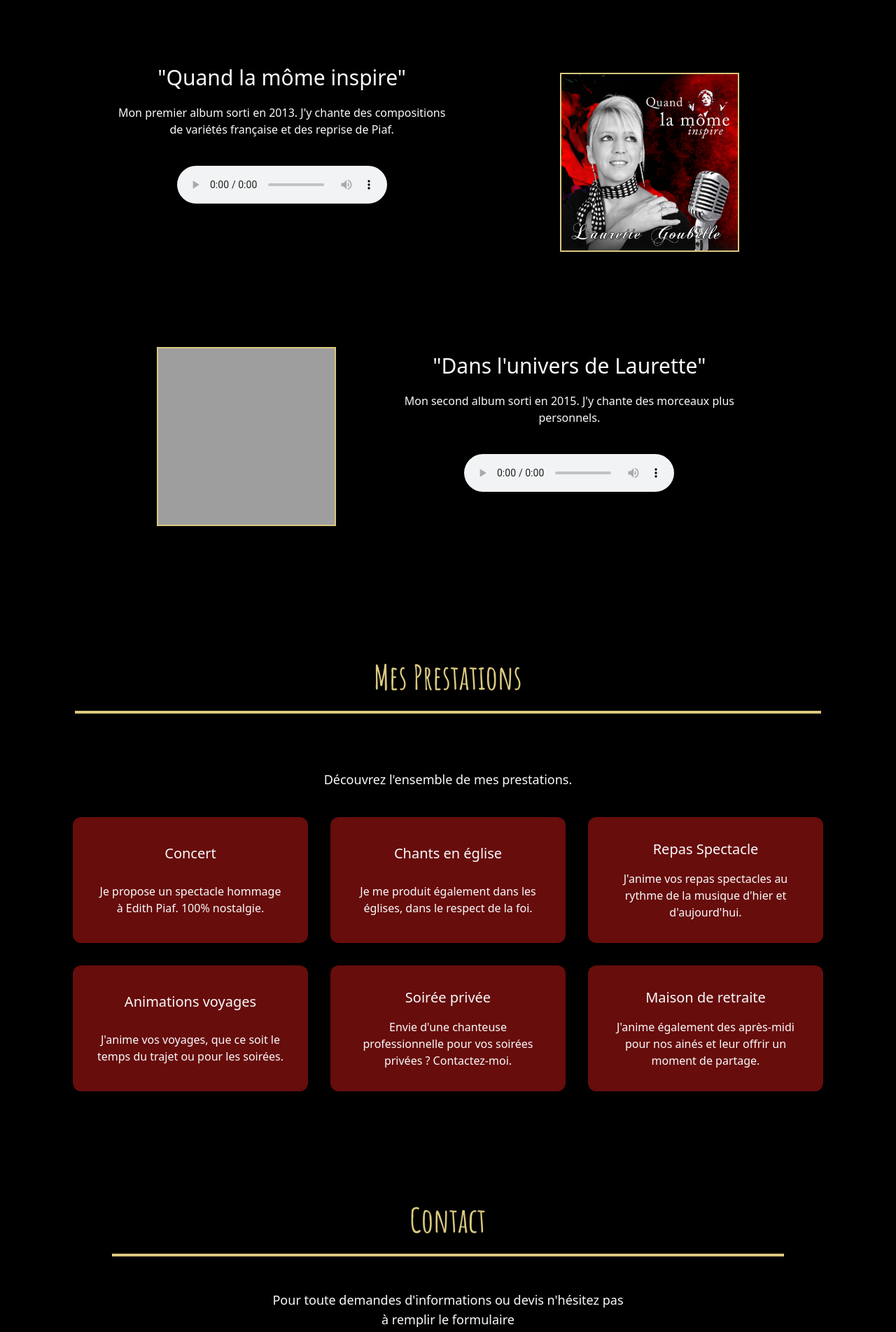
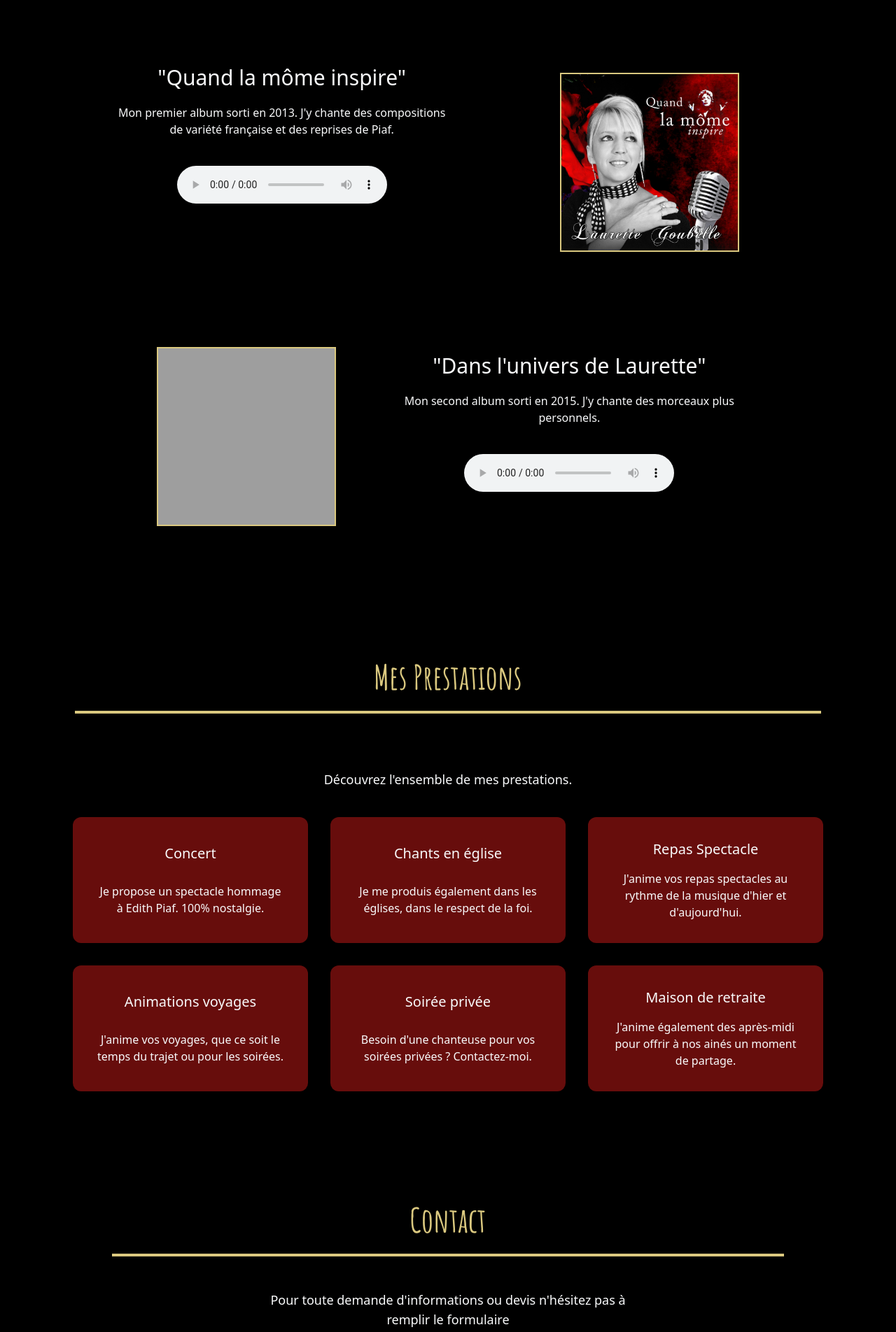
Before and after one commit to MaximHivin/Laurette-Singer-Pro, a website: page index.html in a window 1280 px wide. Shown: the part 1240-3144 px from the top of the page at 70% size. Drawn offline with Linux system fonts and the light colour scheme; grey boxes are pictures that could not be loaded; a web font is replaced by a local one.

Commit message:
correction fautes d'orthographes

```diff
--- a/index.html
+++ b/index.html
@@ -96,11 +96,11 @@
 
           <p class="mx-auto text-center text-base text-gray-50 sm:max-w-md lg:text-xl md:max-w-3xl">Depuis plus de dix ans et mon retour sur scène, j'ai eu la chance de cumuler de nombreuses expériences passionnantes et enrichissantes.</p>
           <div class="relative flex flex-col justify-center sm:flex-row sm:space-x-4 py-5">
-            <a href="#_" class="flex items-center w-full px-6 py-3 mb-3 text-white bg-red rounded-md sm:mb-0 hover:bg-red-700 sm:w-auto sm:py-0 px-2">
+            <a href="https://www.youtube.com/results?search_query=laurette+goubelle" target="_blank" class="flex items-center w-full px-6 py-3 mb-3 text-white bg-red rounded-md sm:mb-0 hover:bg-red-700 sm:w-auto sm:py-0 px-2">
               Mes vidéos
               <svg xmlns="http://www.w3.org/2000/svg" class="w-5 h-5 ml-1" viewBox="0 0 24 24" fill="none" stroke="currentColor" stroke-width="2" stroke-linecap="round" stroke-linejoin="round"><line x1="5" y1="12" x2="19" y2="12"></line><polyline points="12 5 19 12 12 19"></polyline></svg>
             </a>
-            <a href="#_" class="flex items-center px-6 py-3 text-gray-900 bg-gold rounded-md hover:bg-gray-200 hover:text-gray-900">
+            <a href="#_" target="_blank" class="flex items-center px-6 py-3 text-gray-900 bg-gold rounded-md hover:bg-gray-200 hover:text-gray-900">
               Mon actualité
               <svg xmlns="http://www.w3.org/2000/svg" class="w-5 h-5 ml-1" viewBox="0 0 24 24" fill="none" stroke="currentColor" stroke-width="2" stroke-linecap="round" stroke-linejoin="round"><line x1="5" y1="12" x2="19" y2="12"></line><polyline points="12 5 19 12 12 19"></polyline></svg>
             </a>
@@ -133,7 +133,7 @@
                     <div class="mb-0 lg:max-w-lg mr-0 flex justify-center items-center flex-col">
                         <h2 class="text-gray-50 text-3xl px-5">"Quand la môme inspire"</h2>
                         <p class="mb-5 text-base text-gray-50 md:text-center p-5">
-                            Mon premier album sorti en 2013. J'y chante des compositions de variétés française et des reprise de Piaf.
+                            Mon premier album sorti en 2013. J'y chante des compositions de variété française et des reprises de Piaf.
                         </p>
                         <div class="text-center md:mb-10">
                         <audio controls  controlsList="nodownload">
@@ -211,7 +211,7 @@
 
             <div class="relative flex flex-col items-center justify-around col-span-4 px-8 py-8 space-y-4 overflow-hidden bg-red sm:rounded-xl">
                 <h4 class="text-xl font-medium text-gray-50">Chants en église</h4>
-                <p class="text-base text-center text-gray-50">Je me produit également dans les églises, dans le respect de la foi.</p>
+                <p class="text-base text-center text-gray-50">Je me produis également dans les églises, dans le respect de la foi.</p>
             </div>
 
             <div class="relative flex flex-col items-center justify-around col-span-4 px-8 py-8 space-y-4 overflow-hidden bg-red sm:rounded-xl">
@@ -226,12 +226,12 @@
 
             <div class="relative flex flex-col items-center justify-around col-span-4 px-8 py-8 space-y-4 overflow-hidden bg-red sm:rounded-xl">
                 <h4 class="text-xl font-medium text-gray-50">Soirée privée</h4>
-                <p class="text-base text-center text-gray-50">Envie d'une chanteuse professionnelle pour vos soirées privées ? Contactez-moi.</p>
+                <p class="text-base text-center text-gray-50">Besoin d'une chanteuse pour vos soirées privées ? Contactez-moi.</p>
             </div>
 
             <div class="relative flex flex-col items-center justify-around col-span-4 px-8 py-8 space-y-4 overflow-hidden bg-red sm:rounded-xl">
                 <h4 class="text-xl font-medium text-gray-50">Maison de retraite</h4>
-                <p class="text-base text-center text-gray-50">J'anime également des après-midi pour nos ainés et leur offrir un moment de partage.</p>
+                <p class="text-base text-center text-gray-50">J'anime également des après-midi pour offrir à nos ainés un moment de partage.</p>
             </div>
 
         </div>
@@ -251,7 +251,7 @@
 
     <hr class="block mx-auto bg-gold h-1 mb-10 w-10/12 md:w-9/12 border-none">
 
-    <div class="mx-auto text-center mt-5 md:mt-12 md:max-w-lg md:text-center lg:text-lg text-gray-50">Pour toute demandes d'informations ou devis n'hésitez pas à remplir le formulaire</div>
+    <div class="mx-auto text-center mt-5 md:mt-12 md:max-w-lg md:text-center lg:text-lg text-gray-50">Pour toute demande d'informations ou devis n'hésitez pas à remplir le formulaire</div>
 
 
     <form class="body grid grid-cols-1 gap-y-6 relative bg-white max-w-3xl mx-auto py-16 px-4 sm:px-6 lg:py-24 lg:px-8 xl:pl-12" action="https://formsubmit.co/bf054eee4f3fb2c576f0dabeae5ef67b" method="POST">
```
